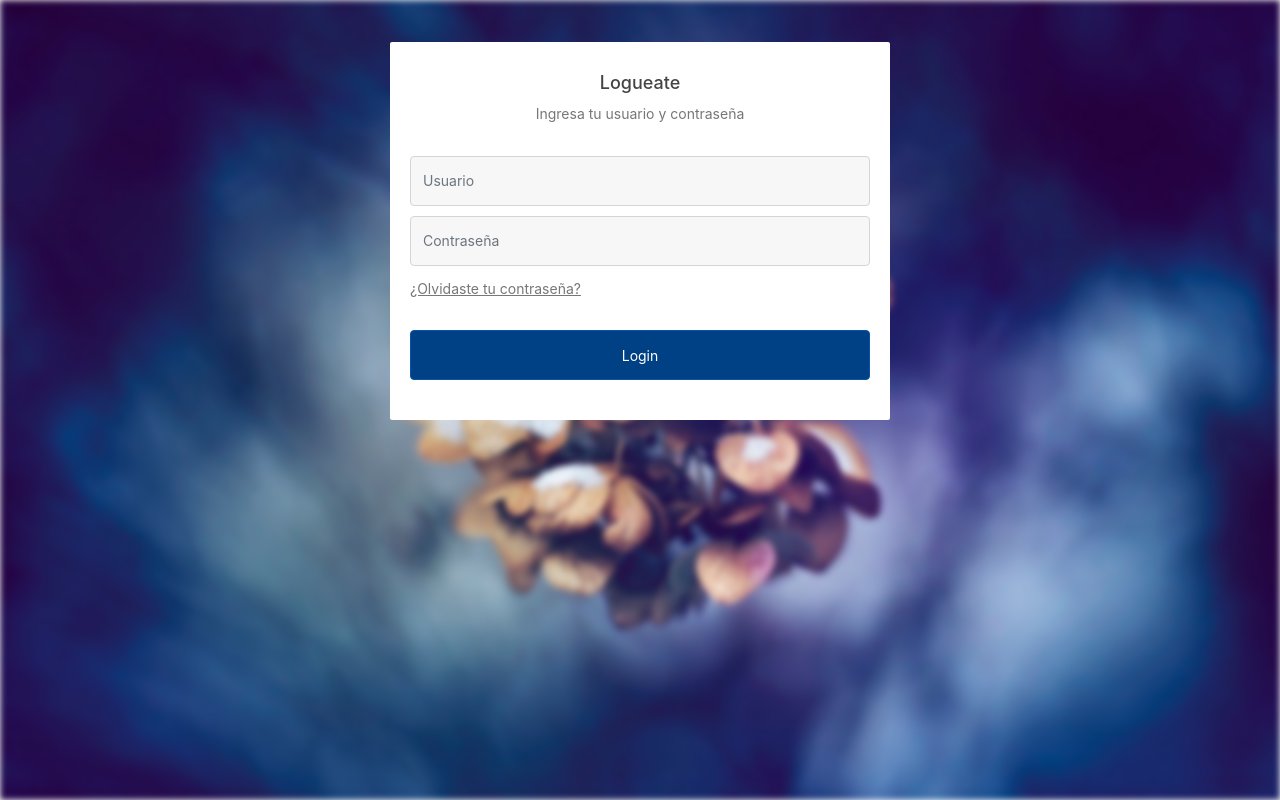
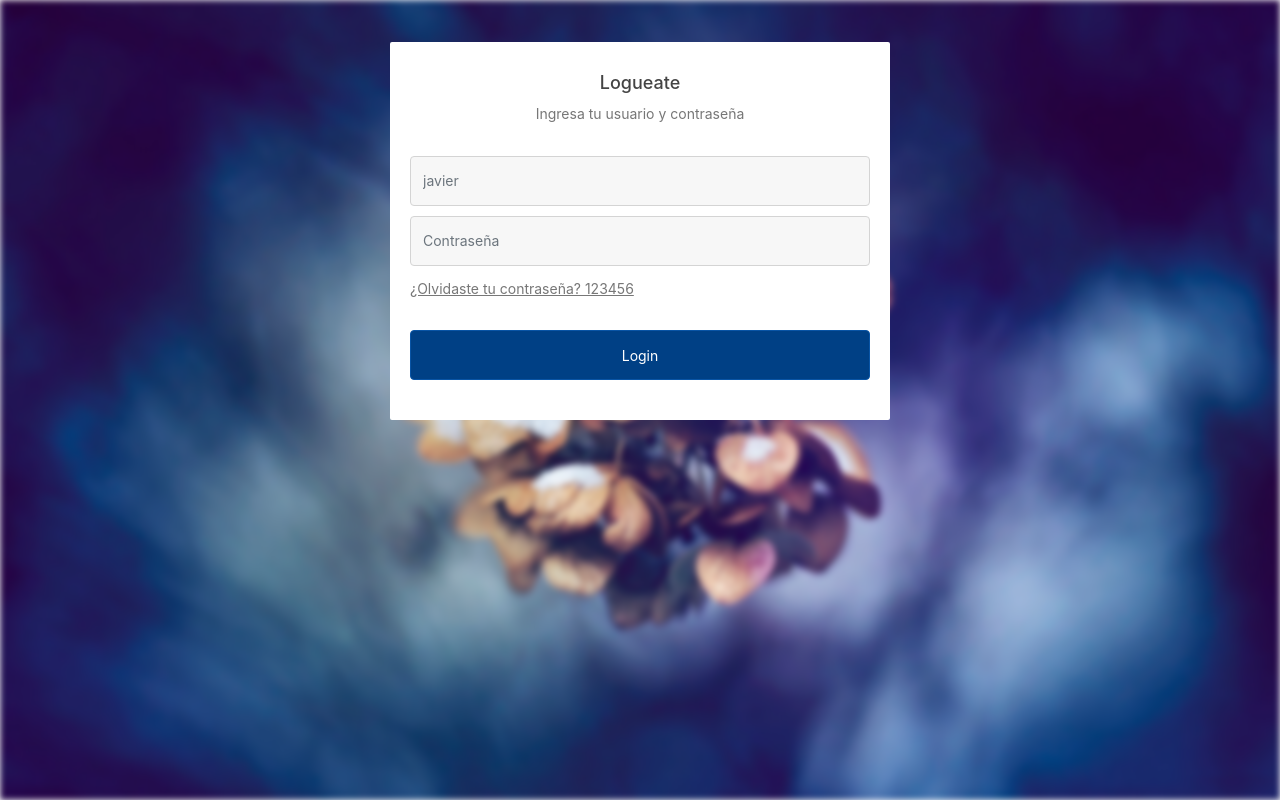
Before and after one commit to javite/pln, a PHP site: page /login.php in a window 1280 px wide. Run offline with PHP 8.4, Linux system fonts and the light colour scheme.

Commit message:
test azure

```diff
--- a/login.php
+++ b/login.php
@@ -50,13 +50,13 @@ if($logueo){
                 </div>
                 <form id="Login" action="login.php" method="post">
                     <div class="form-group">
-                        <input type="text" name="username" class="form-control" id="inputEmail" placeholder="Usuario" value=<?=$usuario?>>
+                        <input type="text" name="username" class="form-control" id="inputEmail" placeholder="javier" value=<?=$usuario?>>
                     </div>
                     <div class="form-group">
                         <input type="password" name="password" class="form-control" id="inputPassword" placeholder="Contraseña" value=<?=$contrasena?>>
                     </div>
                     <div class="forgot">
-                        <a href="#">¿Olvidaste tu contraseña?</a>
+                        <a href="#">¿Olvidaste tu contraseña? 123456</a>
                     </div>
                     <button type="submit" class="btn btn-primary">Login</button>
                 </form>
```
